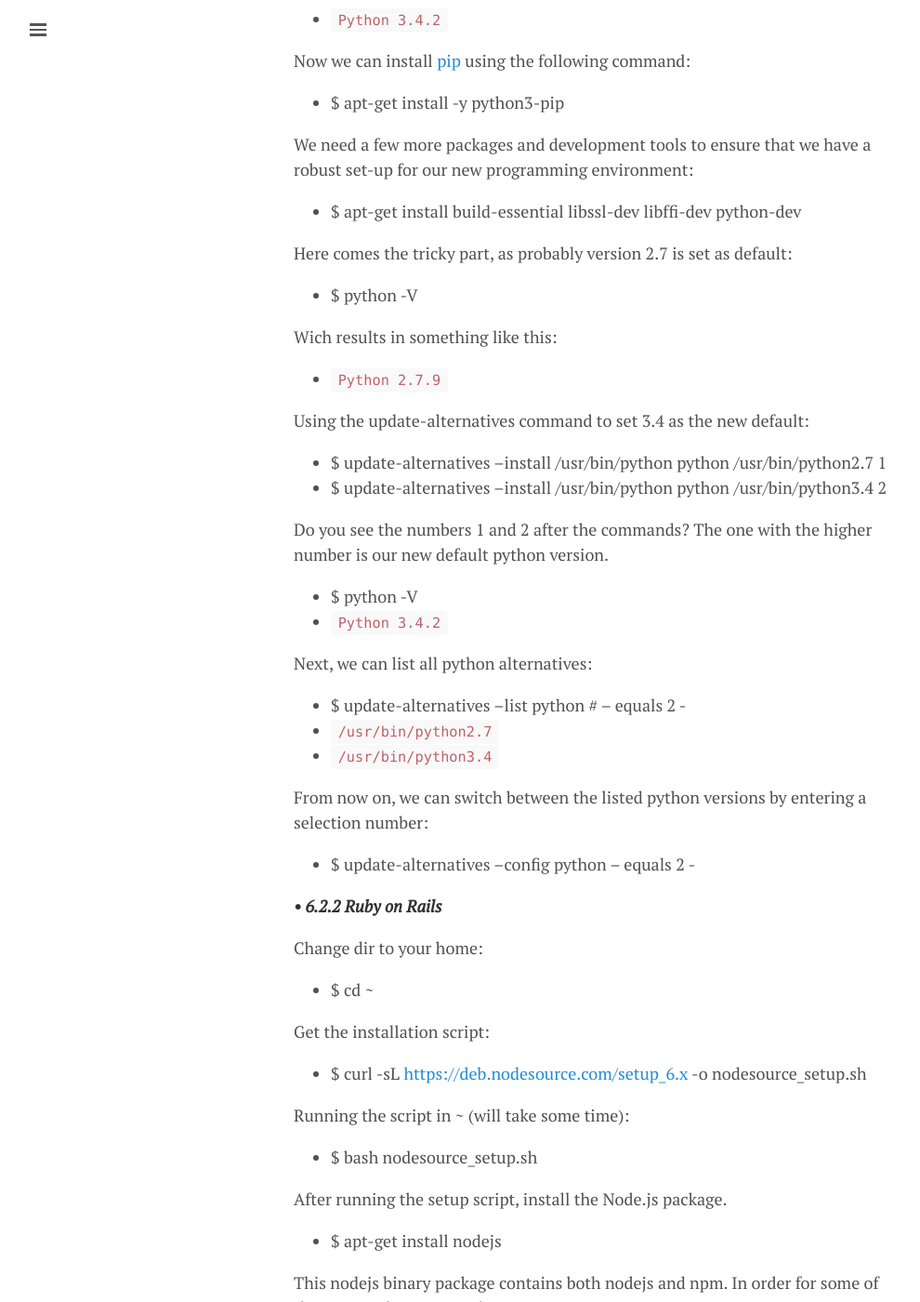
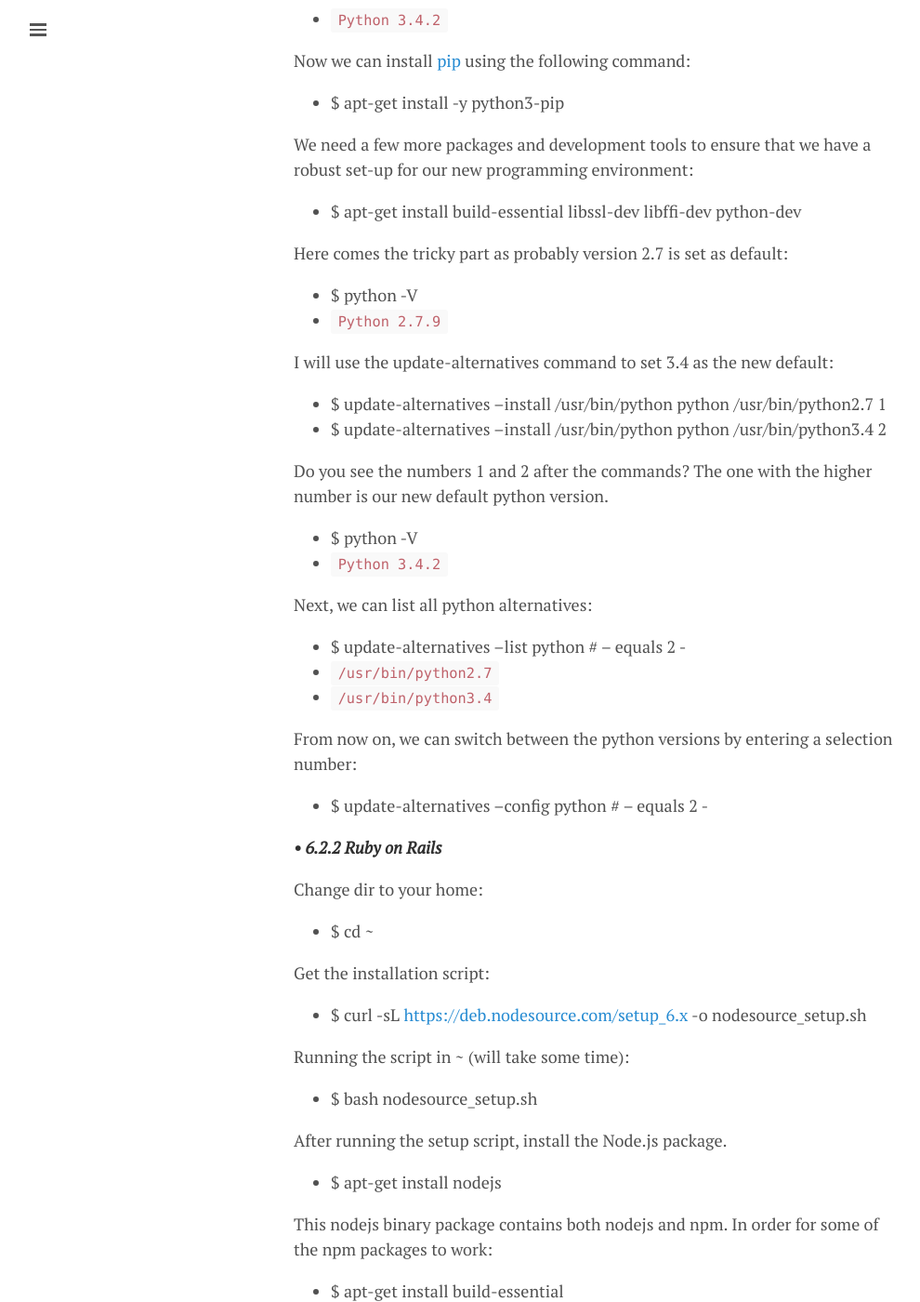
Before and after one commit to lgeurts/lgeurts.github.io, a Jekyll site: the page built from _posts/2017-07-11-bunsenlabs-linux-setup-notes-for dell-inspiron-6000.md, in a window 1280 px wide and 1400 px high, scrolled down 9814 px. Shown: the whole window at 93% size, without its empty margins (0-990 px from the left). Built offline with Jekyll 4.4.1, drawn with Linux system fonts in a browser that asks for light colours; nearby versions of some CDN libraries; comment, search, counter and statistics services are not loaded.

Commit message:
Change section 6 # 315

```diff
--- a/_posts/2017-07-11-bunsenlabs-linux-setup-notes-for dell-inspiron-6000.md
+++ b/_posts/2017-07-11-bunsenlabs-linux-setup-notes-for dell-inspiron-6000.md
@@ -295,15 +295,12 @@ We need a few more packages and development tools to ensure that we have a robus
 
 - $ apt-get install build-essential libssl-dev libffi-dev python-dev
 
-Here comes the tricky part, as probably version 2.7 is set as default:
+Here comes the tricky part as probably version 2.7 is set as default:
 
 - $ python -V
-
-Wich results in something like this:
-
 * `Python 2.7.9`
 
-Using the update-alternatives command to set 3.4 as the new default:
+I will use the update-alternatives command to set 3.4 as the new default:
 
 - $ update-alternatives --install /usr/bin/python python /usr/bin/python2.7 1
 - $ update-alternatives --install /usr/bin/python python /usr/bin/python3.4 2
@@ -319,9 +316,9 @@ Next, we can list all python alternatives:
 * `/usr/bin/python2.7`
 * `/usr/bin/python3.4`
 
-From now on, we can switch between the listed python versions by entering a selection number:
+From now on, we can switch between the python versions by entering a selection number:
 
-- $ update-alternatives --config python -- equals 2 -
+- $ update-alternatives --config python # -- equals 2 -
 
 ***• 6.2.2 Ruby on Rails***
 
```
